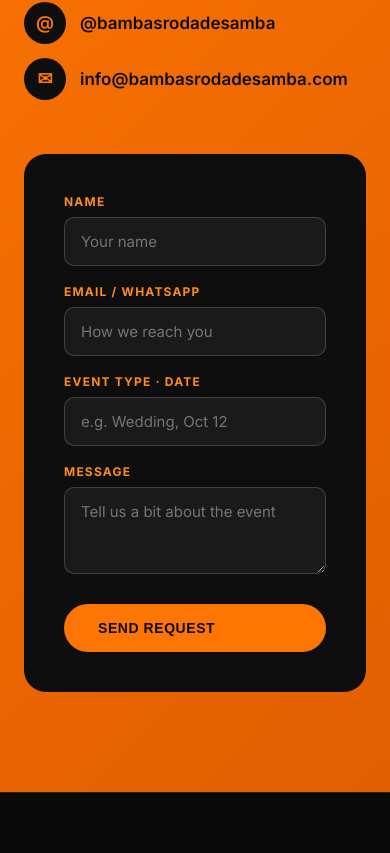
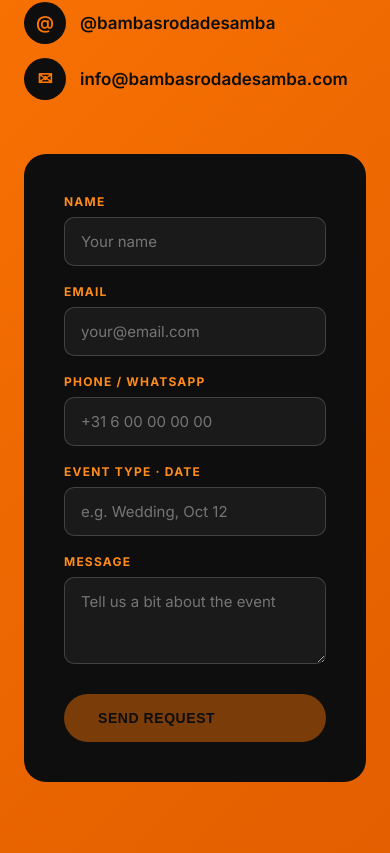
Before and after one commit to giovanizanetti/bambasrodadesamba, a Vue app: page / in a window 390 px wide. Shown: the part 7065-7918 px from the top of the page. Built offline with nearby package versions, Linux system fonts and the light colour scheme.

Commit message:
Split contact into email + phone fields with validation and disabled-until-valid submit

```diff
--- a/src/components/BookSection.vue
+++ b/src/components/BookSection.vue
@@ -1,5 +1,5 @@
 <script setup>
-import { reactive, ref } from 'vue'
+import { reactive, ref, computed } from 'vue'
 import { useI18n } from '../i18n'
 
 const { t } = useI18n()
@@ -9,12 +9,36 @@ const IG_URL = 'https://www.instagram.com/bambasrodadesamba/'
 const EMAIL = 'info@bambasrodadesamba.com'
 const FORM_ENDPOINT = `https://formsubmit.co/ajax/${EMAIL}`
 
-const form = reactive({ name: '', contact: '', event: '', message: '' })
+const form = reactive({ name: '', email: '', phone: '', event: '', message: '' })
 const honeypot = ref('')
 const status = ref('idle') // idle | sending | success | error
+const touched = reactive({ name: false, email: false, phone: false, event: false, message: false })
+
+const isValidEmail = (v) => /^[^\s@]+@[^\s@]+\.[^\s@]+$/.test(v.trim())
+const isValidPhone = (v) => /^[+\d][\d\s\-().]{6,}$/.test(v.trim())
+
+const errors = computed(() => ({
+  name: touched.name && !form.name.trim() ? t('book.errRequired') : '',
+  email: touched.email
+    ? !form.email.trim() ? t('book.errRequired') : !isValidEmail(form.email) ? t('book.errEmail') : ''
+    : '',
+  phone: touched.phone
+    ? !form.phone.trim() ? t('book.errRequired') : !isValidPhone(form.phone) ? t('book.errPhone') : ''
+    : '',
+  event: touched.event && !form.event.trim() ? t('book.errRequired') : '',
+  message: touched.message && !form.message.trim() ? t('book.errRequired') : '',
+}))
+
+const isValid = computed(() =>
+  form.name.trim() && isValidEmail(form.email) && isValidPhone(form.phone) &&
+  form.event.trim() && form.message.trim()
+)
+
+const touchAll = () => Object.keys(touched).forEach(k => (touched[k] = true))
 
 const onSubmit = async () => {
-  if (status.value === 'sending') return
+  touchAll()
+  if (!isValid.value || status.value === 'sending') return
   if (honeypot.value) return
   status.value = 'sending'
   try {
@@ -23,7 +47,8 @@ const onSubmit = async () => {
       headers: { 'Content-Type': 'application/json', Accept: 'application/json' },
       body: JSON.stringify({
         Name: form.name,
-        'Email / WhatsApp': form.contact,
+        Email: form.email,
+        'Phone / WhatsApp': form.phone,
         'Event type · Date': form.event,
         Message: form.message,
         _subject: `Booking request${form.event ? ` — ${form.event}` : ''}`,
@@ -33,7 +58,8 @@ const onSubmit = async () => {
     })
     if (!res.ok) throw new Error('Request failed')
     status.value = 'success'
-    form.name = form.contact = form.event = form.message = ''
+    Object.keys(form).forEach(k => (form[k] = ''))
+    Object.keys(touched).forEach(k => (touched[k] = false))
   } catch (e) {
     status.value = 'error'
   }
@@ -56,26 +82,34 @@ const onSubmit = async () => {
             <a :href="`mailto:${EMAIL}`">{{ EMAIL }}</a>
           </div>
         </div>
-        <form class="book-form" @submit.prevent="onSubmit">
-          <div class="field">
+        <form class="book-form" novalidate @submit.prevent="onSubmit">
+          <div class="field" :class="{ invalid: errors.name }">
             <label>{{ t('book.name') }}</label>
-            <input v-model="form.name" type="text" :placeholder="t('book.namePh')" required />
+            <input v-model="form.name" type="text" :placeholder="t('book.namePh')" @blur="touched.name = true" />
+            <span v-if="errors.name" class="field-err">{{ errors.name }}</span>
           </div>
-          <div class="field">
-            <label>{{ t('book.contact') }}</label>
-            <input v-model="form.contact" type="text" :placeholder="t('book.contactPh')" required />
+          <div class="field" :class="{ invalid: errors.email }">
+            <label>{{ t('book.email') }}</label>
+            <input v-model="form.email" type="email" :placeholder="t('book.emailPh')" @blur="touched.email = true" />
+            <span v-if="errors.email" class="field-err">{{ errors.email }}</span>
           </div>
-          <div class="field">
+          <div class="field" :class="{ invalid: errors.phone }">
+            <label>{{ t('book.phone') }}</label>
+            <input v-model="form.phone" type="tel" :placeholder="t('book.phonePh')" @blur="touched.phone = true" />
+            <span v-if="errors.phone" class="field-err">{{ errors.phone }}</span>
+          </div>
+          <div class="field" :class="{ invalid: errors.event }">
             <label>{{ t('book.event') }}</label>
-            <input v-model="form.event" type="text" :placeholder="t('book.eventPh')" />
+            <input v-model="form.event" type="text" :placeholder="t('book.eventPh')" @blur="touched.event = true" />
+            <span v-if="errors.event" class="field-err">{{ errors.event }}</span>
           </div>
-          <div class="field">
+          <div class="field" :class="{ invalid: errors.message }">
             <label>{{ t('book.message') }}</label>
-            <textarea v-model="form.message" rows="3" :placeholder="t('book.messagePh')" required></textarea>
+            <textarea v-model="form.message" rows="3" :placeholder="t('book.messagePh')" @blur="touched.message = true"></textarea>
+            <span v-if="errors.message" class="field-err">{{ errors.message }}</span>
           </div>
-          <!-- spam trap: hidden from users -->
           <input v-model="honeypot" type="text" class="hp" tabindex="-1" autocomplete="off" aria-hidden="true" />
-          <button type="submit" class="btn btn-primary" :disabled="status === 'sending'">
+          <button type="submit" class="btn btn-primary" :disabled="status === 'sending' || !isValid">
             {{ status === 'sending' ? t('book.sending') : t('book.send') }}
           </button>
           <p v-if="status === 'success'" class="form-msg ok">{{ t('book.success') }}</p>
@@ -101,11 +135,14 @@ const onSubmit = async () => {
 .book-form label { display: block; font-size: 12px; font-weight: 700; letter-spacing: .1em; text-transform: uppercase; margin-bottom: 8px; color: var(--orange-bright); }
 .book-form input, .book-form textarea {
   width: 100%; padding: 14px 16px; border-radius: 10px; border: 1px solid rgba(251,247,240,.18);
-  background: rgba(255,255,255,.05); color: var(--cream); font-family: inherit; font-size: 15px;
+  background: rgba(255,255,255,.05); color: var(--cream); font-family: inherit; font-size: 15px; transition: border-color .2s;
 }
 .book-form input:focus, .book-form textarea:focus { outline: none; border-color: var(--orange); }
+.field.invalid input, .field.invalid textarea { border-color: #ff6b6b; }
+.field-err { display: block; margin-top: 5px; font-size: 12px; color: #ff8a80; font-weight: 500; }
 .book-form button { width: 100%; margin-top: 8px; }
-.book-form button:disabled { opacity: .6; cursor: default; transform: none; }
+.book-form button:disabled { opacity: .45; cursor: not-allowed; transform: none; pointer-events: auto; }
+.book-form button:disabled:hover { background: var(--orange); box-shadow: none; transform: none; }
 .book-form .hp { position: absolute; left: -9999px; width: 1px; height: 1px; opacity: 0; }
 .form-msg { margin-top: 16px; font-size: 14px; line-height: 1.5; font-weight: 600; }
 .form-msg.ok { color: var(--orange-bright); }
--- a/src/i18n.js
+++ b/src/i18n.js
@@ -49,8 +49,10 @@ const messages = {
       text: 'Weddings, birthdays, corporate events or just a good time with friends — Bambas brings the full roda to you. Based in Amsterdam, playing throughout Europe.',
       name: 'Name',
       namePh: 'Your name',
-      contact: 'Email / WhatsApp',
-      contactPh: 'How we reach you',
+      email: 'Email',
+      emailPh: 'your@email.com',
+      phone: 'Phone / WhatsApp',
+      phonePh: '+31 6 00 00 00 00',
       event: 'Event type · Date',
       eventPh: 'e.g. Wedding, Oct 12',
       message: 'Message',
@@ -58,6 +60,9 @@ const messages = {
       send: 'Send request',
       sending: 'Sending…',
       success: "Thanks! Your request was sent — we'll be in touch soon. 🥁",
+      errRequired: 'This field is required',
+      errEmail: 'Please enter a valid email address',
+      errPhone: 'Please enter a valid phone number',
       errorBefore: 'Something went wrong. Please try again, or reach us on',
       errorMid: 'or at',
     },
@@ -113,8 +118,10 @@ const messages = {
       text: 'Bruiloften, verjaardagen, bedrijfsevenementen of gewoon een gezellige avond met vrienden — Bambas brengt de complete roda naar jou toe. Gevestigd in Amsterdam, actief in heel Europa.',
       name: 'Naam',
       namePh: 'Je naam',
-      contact: 'E-mail / WhatsApp',
-      contactPh: 'Hoe we je kunnen bereiken',
+      email: 'E-mail',
+      emailPh: 'jouw@email.com',
+      phone: 'Telefoon / WhatsApp',
+      phonePh: '+31 6 00 00 00 00',
       event: 'Soort evenement · Datum',
       eventPh: 'bijv. Bruiloft, 12 okt',
       message: 'Bericht',
@@ -122,6 +129,9 @@ const messages = {
       send: 'Aanvraag versturen',
       sending: 'Versturen…',
       success: 'Bedankt! Je aanvraag is verzonden — we nemen snel contact op. 🥁',
+      errRequired: 'Dit veld is verplicht',
+      errEmail: 'Voer een geldig e-mailadres in',
+      errPhone: 'Voer een geldig telefoonnummer in',
       errorBefore: 'Er ging iets mis. Probeer het opnieuw, of bereik ons via',
       errorMid: 'of op',
     },
@@ -177,8 +187,10 @@ const messages = {
       text: 'Casamentos, aniversários, eventos corporativos ou só um bom momento entre amigos — a Bambas leva a roda completa até você. Sediada em Amsterdã, tocando por toda a Europa.',
       name: 'Nome',
       namePh: 'Seu nome',
-      contact: 'E-mail / WhatsApp',
-      contactPh: 'Como falar com você',
+      email: 'E-mail',
+      emailPh: 'seu@email.com',
+      phone: 'Telefone / WhatsApp',
+      phonePh: '+31 6 00 00 00 00',
       event: 'Tipo de evento · Data',
       eventPh: 'ex.: Casamento, 12 out',
       message: 'Mensagem',
@@ -186,6 +198,9 @@ const messages = {
       send: 'Enviar pedido',
       sending: 'Enviando…',
       success: 'Obrigado! Seu pedido foi enviado — entraremos em contato em breve. 🥁',
+      errRequired: 'Este campo é obrigatório',
+      errEmail: 'Por favor, insira um e-mail válido',
+      errPhone: 'Por favor, insira um número de telefone válido',
       errorBefore: 'Algo deu errado. Tente novamente ou fale conosco no',
       errorMid: 'ou em',
     },
```
